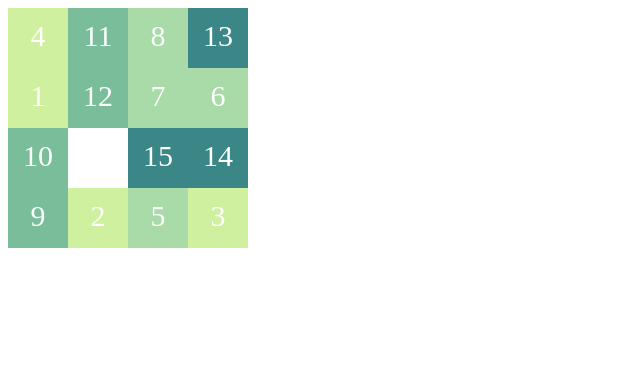
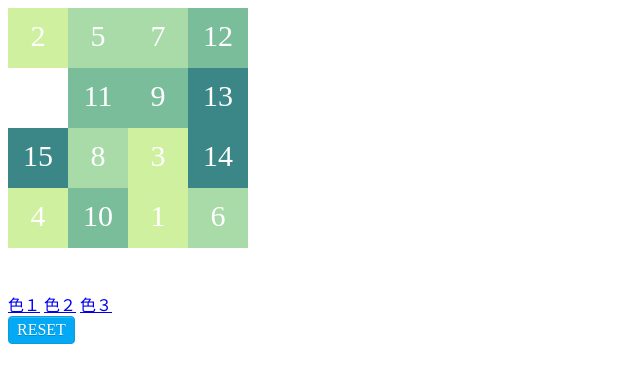
Before and after one commit to KenichiKubota/15puzzle, a plain HTML site: page index.html in a window 1280 px wide. Shown: the whole page, without its empty margins (0-640 px from the left). Drawn offline with Linux system fonts and the light colour scheme.

Commit message:
Add files via upload
・リセットボタン追加
・色変更ボタン追加

```diff
--- a/index.html
+++ b/index.html
@@ -11,6 +11,15 @@
         <div id="wrapper">
             <canvas id="canvas"></canvas>
         </div>
+        <div>
+            <a id="color1" href="javascript:void(0);">色１</a>
+            <a id="color2" href="javascript:void(0);">色２</a>
+            <a id="color3" href="javascript:void(0);">色３</a>
+        </div>
+        <div>
+            <a id="reset" href="javascript:void(0);" class="btn-square-little-rich">RESET</a>
+        </div>
+
         <script src="main.js"></script>
     </body>
 </html>
--- a/main.css
+++ b/main.css
@@ -3,8 +3,22 @@
     height: 100%;
   }
 
-/* #canvas {
-    display: block;
-    width: 500;
-    height: 500;
-} */
+  .btn-square-little-rich {
+    position: relative;
+    display: inline-block;
+    padding: 0.25em 0.5em;
+    text-decoration: none;
+    color: #FFF;
+    background: #03A9F4;/*色*/
+    border: solid 1px #0f9ada;/*線色*/
+    border-radius: 4px;
+    box-shadow: inset 0 1px 0 rgba(255,255,255,0.2);
+    text-shadow: 0 1px 0 rgba(0,0,0,0.2);
+  }
+
+  .btn-square-little-rich:active {
+    /*押したとき*/
+    border: solid 1px #03A9F4;
+    box-shadow: none;
+    text-shadow: none;
+  }
--- a/main.js
+++ b/main.js
@@ -2,12 +2,48 @@
 
 // canvas要素の作成
 const canvas = document.getElementById('canvas');
-canvas.width=280;
-canvas.height=280;
+// 定数
+const myConstants = {
+    canvasWidth : 280
+    ,canvasHeight :280
+    ,rectWidth :60
+    ,rectHeight :60
+    ,moveSpeed:10
+    ,direction:{
+        up:0
+        ,down:1
+        ,left :2
+        ,right:3
+    }
+    ,colors: {
+        pattern1:{
+            colorA:'#cff09e'
+            , colorB : '#a8dba8'
+            , colorC : '#79bd9a'
+            , colorD : '#3b8686'
+        }
+        , pattern2:{
+            colorA:'#f9c00c'
+            , colorB : '#00b9f1'
+            , colorC : '#7200da'
+            , colorD : '#f9320c'
+        }
+        , pattern3:{
+            colorA:'#a3daff'
+            , colorB : '#1ec0ff'
+            , colorC : '#0080ff'
+            , colorD : '#03a6ff'
+        }
 
-const rectWidth = 60;
-const rectHeight = 60;
-const moveSpeed = 10;
+    }
+}
+
+let myRects;
+
+let selectedColorPattern = myConstants.colors.pattern1;
+
+canvas.width = myConstants.canvasHeight;
+canvas.height = myConstants.canvasHeight;
 
 // コンテキストの取得
 var ctx = canvas.getContext('2d');
@@ -15,26 +51,14 @@ var ctx = canvas.getContext('2d');
 class MyRect {
 
     constructor(x, y, num){
-        this.width = rectWidth;
-        this.height = rectHeight;
+        this.width = myConstants.rectWidth;
+        this.height = myConstants.rectHeight;
         this.x = x;
         this.y = y;
         this.nextX = x;
         this.nextY = y;
-        // this.color = color;
         this.num = num;
-        if(this.num === 0){
-            this.color = '#ffffff';
-        }else if(this.num <= 4){
-            this.color = '#cff09e';
-        }else if(this.num <= 8){
-            this.color = '#a8dba8';
-        }else if(this.num <= 12){
-            this.color = '#79bd9a';
-        }else if(this.num <= 16){
-            this.color = '#3b8686';
-        }
-
+        this.chnageColor();
         this.animateFlg = false;
         this.render();
     }
@@ -52,49 +76,55 @@ class MyRect {
         ctx.fillText(this.num, this.nextX + (this.width/2), this.nextY+(this.height/2) , 50);
     }
 
-    toUp(moveCount){
+    chnageColor(){
+        if(this.num === 0){
+            this.color = '#ffffff';
+        }else if(this.num <= 4){
+            this.color = selectedColorPattern.colorA;
+        }else if(this.num <= 8){
+            this.color = selectedColorPattern.colorB;
+        }else if(this.num <= 12){
+            this.color = selectedColorPattern.colorC;
+        }else if(this.num <= 16){
+            this.color = selectedColorPattern.colorD;
+        }
+    }
+
+    move(direction, moveCount){
         if(this.animateFlg){
             return;
         }
-        let moveX = 0;
-        let moveY = -1 * moveSpeed;
-        let afterX = this.x;
-        let afterY = this.y - moveCount * this.width;
+
+        let moveX,moveY,afterX,afterY;
+        if(direction===myConstants.direction.up){
+            moveX = 0;
+            moveY = -1 * myConstants.moveSpeed;
+            afterX = this.x;
+            afterY = this.y - moveCount * this.width;
+
+        }else if(direction===myConstants.direction.down){
+            moveX = 0;
+            moveY = myConstants.moveSpeed;
+            afterX = this.x;
+            afterY = this.y + moveCount * this.width;
+
+        }else if(direction===myConstants.direction.left){
+            moveX = -1 * myConstants.moveSpeed;
+            moveY = 0;
+            afterX = this.x - moveCount * this.width;
+            afterY = this.y;
+
+        }else if(direction===myConstants.direction.right){
+            moveX = myConstants.moveSpeed;
+            moveY = 0;
+            afterX = this.x + moveCount * this.width;
+            afterY = this.y;
+
+        }
+
         this.animateFlg = true;
         this.moveCore(moveX, moveY, afterX, afterY);
-    }
-    toBottom(moveCount){
-        if(this.animateFlg){
-            return;
-        }
-        let moveX = 0;
-        let moveY = moveSpeed;
-        let afterX = this.x;
-        let afterY = this.y + moveCount * this.width;
-        this.animateFlg = true;
-        this.moveCore(moveX, moveY, afterX, afterY);
-    }
-    toLeft(moveCount){
-        if(this.animateFlg){
-            return;
-        }
-        let moveX = -1 * moveSpeed;
-        let moveY = 0;
-        let afterX = this.x - moveCount * this.width;
-        let afterY = this.y;
-        this.animateFlg = true;
-        this.moveCore(moveX, moveY, afterX, afterY);
-    }
-    toRight(moveCount){
-        if(this.animateFlg){
-            return;
-        }
-        let moveX = moveSpeed;
-        let moveY = 0;
-        let afterX = this.x + moveCount * this.width;
-        let afterY = this.y;
-        this.animateFlg = true;
-        this.moveCore(moveX, moveY, afterX, afterY);
+
     }
 
     moveCore(moveX, moveY, afterX, afterY){
@@ -132,6 +162,10 @@ class MyRect {
 }
 
 
+let initGame = function(){
+    // クリア
+    ctx.clearRect(0, 0, myConstants.canvasWidth, myConstants.canvasHeight);
+
     let myClosure = function(){
         let nums = [0,1,2,3,4,5,6,7,8,9,10,11,12,13,14,15];
         return function(){
@@ -145,24 +179,25 @@ let myClosure = function(){
     let rndNum = myClosure();
 
     // 初期化
-let myRects = [
+    myRects = [
     new MyRect(0            , 0         , rndNum())
-  , new MyRect(rectWidth    , 0         , rndNum())
-  , new MyRect(rectWidth * 2, 0         , rndNum())
-  , new MyRect(rectWidth * 3, 0         , rndNum())
-  , new MyRect( 0           , rectHeight, rndNum())
-  , new MyRect(rectWidth    , rectHeight, rndNum())
-  , new MyRect(rectWidth * 2, rectHeight, rndNum())
-  , new MyRect(rectWidth * 3, rectHeight, rndNum())
-  , new MyRect( 0           , rectHeight * 2, rndNum())
-  , new MyRect(rectWidth    , rectHeight * 2, rndNum())
-  , new MyRect(rectWidth * 2, rectHeight * 2, rndNum())
-  , new MyRect(rectWidth * 3, rectHeight * 2, rndNum())
-  , new MyRect( 0           , rectHeight * 3, rndNum())
-  , new MyRect(rectWidth    , rectHeight * 3, rndNum())
-  , new MyRect(rectWidth * 2, rectHeight * 3, rndNum())
-  , new MyRect(rectWidth * 3, rectHeight * 3, rndNum())
+    , new MyRect(myConstants.rectWidth    , 0         , rndNum())
+    , new MyRect(myConstants.rectWidth * 2, 0         , rndNum())
+    , new MyRect(myConstants.rectWidth * 3, 0         , rndNum())
+    , new MyRect( 0           , myConstants.rectHeight, rndNum())
+    , new MyRect(myConstants.rectWidth    , myConstants.rectHeight, rndNum())
+    , new MyRect(myConstants.rectWidth * 2, myConstants.rectHeight, rndNum())
+    , new MyRect(myConstants.rectWidth * 3, myConstants.rectHeight, rndNum())
+    , new MyRect( 0           , myConstants.rectHeight * 2, rndNum())
+    , new MyRect(myConstants.rectWidth    , myConstants.rectHeight * 2, rndNum())
+    , new MyRect(myConstants.rectWidth * 2, myConstants.rectHeight * 2, rndNum())
+    , new MyRect(myConstants.rectWidth * 3, myConstants.rectHeight * 2, rndNum())
+    , new MyRect( 0           , myConstants.rectHeight * 3, rndNum())
+    , new MyRect(myConstants.rectWidth    , myConstants.rectHeight * 3, rndNum())
+    , new MyRect(myConstants.rectWidth * 2, myConstants.rectHeight * 3, rndNum())
+    , new MyRect(myConstants.rectWidth * 3, myConstants.rectHeight * 3, rndNum())
     ];
+}
 
 // canvasをクリックしたときに呼び出す関数
 let clickFunc = function(e){
@@ -232,7 +267,7 @@ let clickFunc = function(e){
             });
             // 移動
             filtered.forEach(rect => {
-                rect.toUp(1);
+                rect.move(myConstants.direction.up, 1);
             });
         }else{
             // 下に移動したとき
@@ -261,7 +296,7 @@ let clickFunc = function(e){
             });
             // 移動
             filtered.forEach(rect => {
-                rect.toBottom(1);
+                rect.move(myConstants.direction.down, 1);
             });
         }
     }else if(emptyRect.y === clickedRect.y){
@@ -292,7 +327,7 @@ let clickFunc = function(e){
             });
             // 移動
             filtered.forEach(rect => {
-                rect.toLeft(1);
+                rect.move(myConstants.direction.left, 1);
             });
         }else{
             // 右に移動したとき
@@ -321,7 +356,7 @@ let clickFunc = function(e){
             });
             // 移動
             filtered.forEach(rect => {
-                rect.toRight(1);
+                rect.move(myConstants.direction.right, 1);
             });
         }
     }
@@ -330,6 +365,11 @@ let clickFunc = function(e){
     emptyRect.y = prevClickedRectY;
 
 }
+
+//------------------------------
+// イベント登録
+//------------------------------
+
 // ダブルタップによる拡大縮小を禁止
 document.addEventListener('touchend', function (e) {
     e.preventDefault();
@@ -343,5 +383,24 @@ document.addEventListener('touchend', function (e) {
     clickFunc(obj);
 }, false);
 
-// イベント登録
+// キャンバスをクリックしたとき
 canvas.addEventListener('click', clickFunc);
+
+// リセットボタン
+document.getElementById('reset').addEventListener('click', initGame);
+
+// 色変え
+let changeSelectedColorPattern = function(pattern){
+    selectedColorPattern = myConstants.colors[pattern];
+    myRects.forEach(rect => rect.chnageColor());
+    myRects.forEach(rect => rect.render());
+}
+
+document.getElementById('color1').addEventListener('click' ,changeSelectedColorPattern.bind(null, 'pattern1'));
+document.getElementById('color2').addEventListener('click' ,changeSelectedColorPattern.bind(null, 'pattern2'));
+document.getElementById('color3').addEventListener('click' ,changeSelectedColorPattern.bind(null, 'pattern3'));
+
+//------------------------------
+// ゲーム初期化
+//------------------------------
+initGame();
```
Lines whose indentation alone changed are shown as unchanged.
